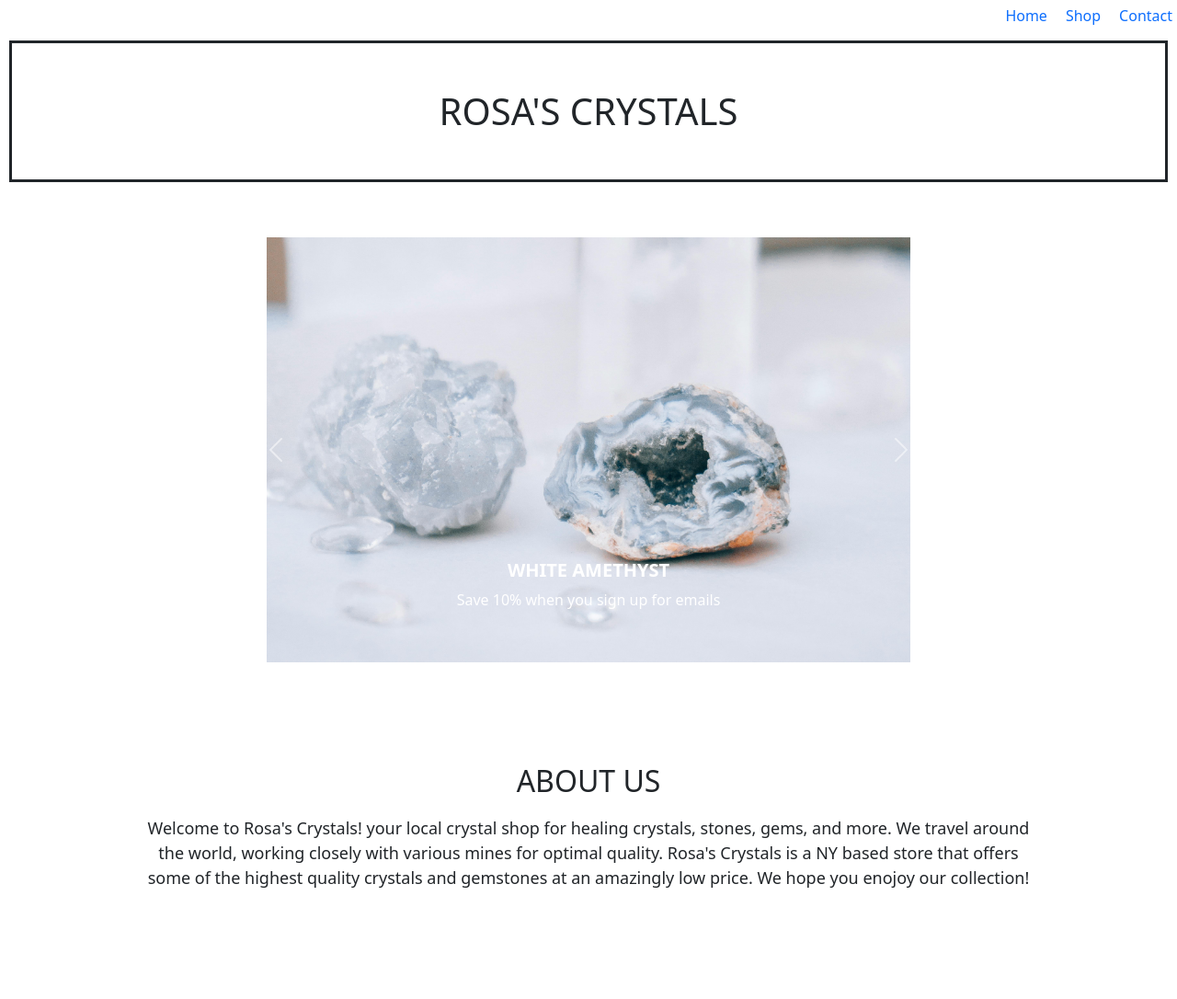
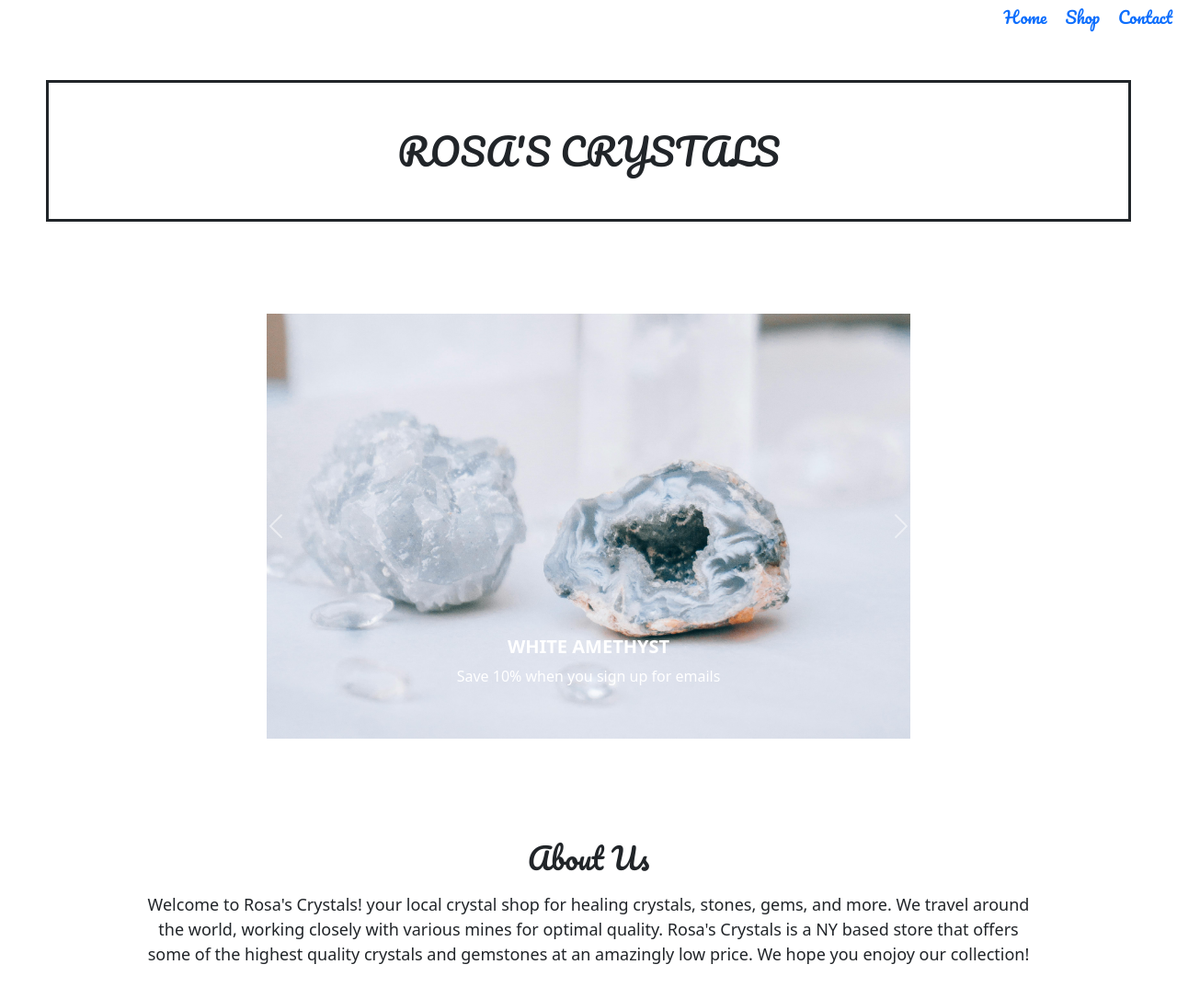
Before and after one commit to Isabelrosa97/Project1, a plain HTML site: page index.html in a window 1280 px wide. Shown: the whole page at 92% size. Before the commit the page ends 1050 px from the top, so only its background shows below. Drawn offline with nearby package versions, Linux system fonts and the light colour scheme.

Commit message:
html commit

```diff
--- a/css/styles.css
+++ b/css/styles.css
@@ -9,6 +9,7 @@
         nav{
             background-color: black;
             font-family: "pacifico";
+            font-size: large;
             padding: 10px;
         }
         h1,h4{
--- a/index.html
+++ b/index.html
@@ -4,20 +4,29 @@
     <meta charset="UTF-8">
     <meta name="viewport" content="width=device-width, initial-scale=1.0">
     <title>Project1</title>
+    <link rel="preconnect" href="https://fonts.googleapis.com">
+    <link rel="preconnect" href="https://fonts.gstatic.com" crossorigin>
+    <link href="https://fonts.googleapis.com/css2?family=Manrope:wght@200..800&family=Pacifico&display=swap" rel="stylesheet">
     <link href="https://cdn.jsdelivr.net/npm/bootstrap@5.3.6/dist/css/bootstrap.min.css" rel="stylesheet" integrity="sha384-4Q6Gf2aSP4eDXB8Miphtr37CMZZQ5oXLH2yaXMJ2w8e2ZtHTl7GptT4jmndRuHDT" crossorigin="anonymous">
      <style>
         a:link{
             text-decoration: none;
             padding: 5px;
         }
+        .nav{
+          font-family: "pacifico";
+          font-size: large;
+        }
         h1{
             border-style: solid;
             text-align: center;
             padding: 50px;
-            margin: 10px;
+            margin: 50px;
+            font-family: "pacifico";
         }
         h2{
           padding: 10px;
+          font-family: "pacifico";
         }
         img{
             width: 500px;
@@ -84,7 +93,7 @@
 </div>
 <script src="https://cdn.jsdelivr.net/npm/bootstrap@5.3.6/dist/js/bootstrap.bundle.min.js" integrity="sha384-j1CDi7MgGQ12Z7Qab0qlWQ/Qqz24Gc6BM0thvEMVjHnfYGF0rmFCozFSxQBxwHKO" crossorigin="anonymous"></script>
     <div class="about-us">
-        <h2>ABOUT US</h2>
+        <h2>About Us</h2>
         <p>Welcome to Rosa's Crystals! your local crystal shop for healing crystals, stones, gems, and more.
              We travel around the world, working closely with various mines for optimal quality. Rosa's Crystals is a NY based store
             that offers some of the highest quality crystals and gemstones at an amazingly low price. We hope you enojoy our collection! </p>
```
